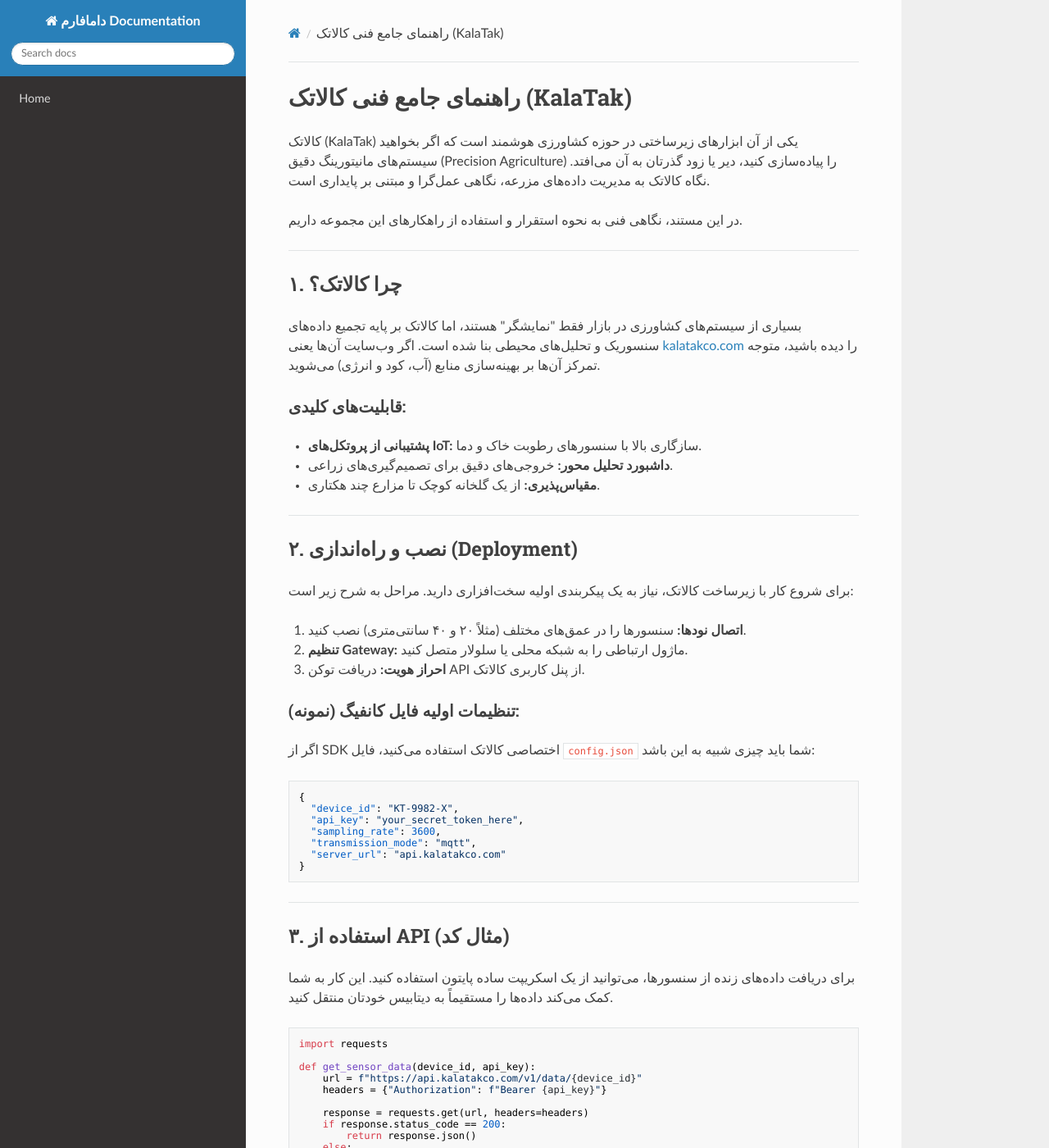
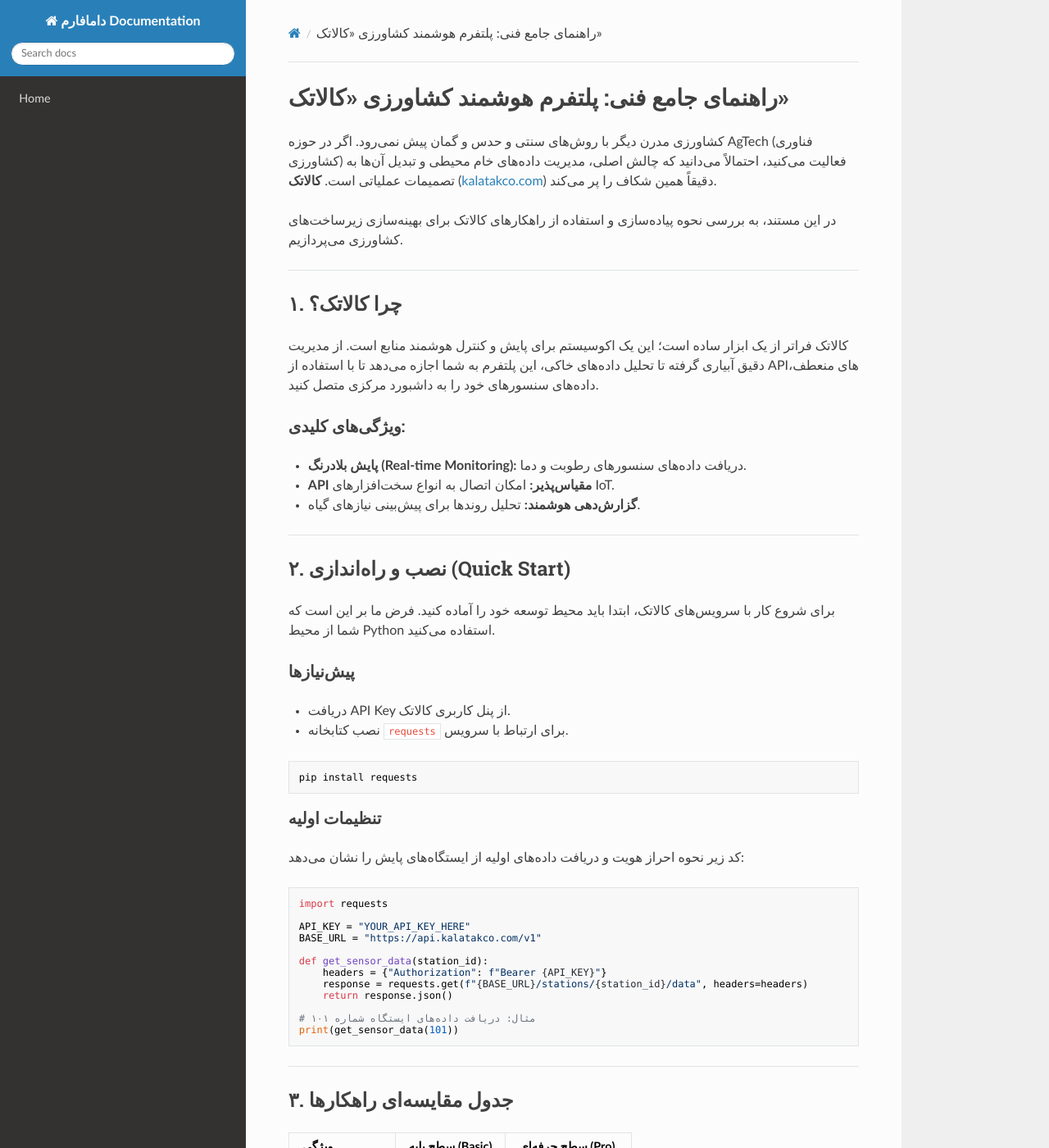
Before and after one commit to sahandsahabi553-prog/terraform-google-semantic-docs, an MkDocs documentation site: the page built from docs/کالاتک.md, in a window 1280 px wide and 1400 px high. Shown: the whole window at 82% size. Built offline with MkDocs 1.6.1, drawn with Linux system fonts in a browser that asks for light colours; nearby versions of some CDN libraries; some of the changed text lies outside the part shown.

Commit message:
Doc: کالاتک

````diff
--- a/docs/کالاتک.md
+++ b/docs/کالاتک.md
@@ -1,88 +1,93 @@
-# راهنمای جامع فنی کالاتک (KalaTak)
+# راهنمای جامع فنی: پلتفرم هوشمند کشاورزی «کالاتک»
 
-کالاتک (KalaTak) یکی از آن ابزارهای زیرساختی در حوزه کشاورزی هوشمند است که اگر بخواهید سیستم‌های مانیتورینگ دقیق (Precision Agriculture) را پیاده‌سازی کنید، دیر یا زود گذرتان به آن می‌افتد. نگاه کالاتک به مدیریت داده‌های مزرعه، نگاهی عمل‌گرا و مبتنی بر پایداری است.
+کشاورزی مدرن دیگر با روش‌های سنتی و حدس و گمان پیش نمی‌رود. اگر در حوزه AgTech (فناوری کشاورزی) فعالیت می‌کنید، احتمالاً می‌دانید که چالش اصلی، مدیریت داده‌های خام محیطی و تبدیل آن‌ها به تصمیمات عملیاتی است. **کالاتک** ([kalatakco.com](https://www.kalatakco.com)) دقیقاً همین شکاف را پر می‌کند.
 
-در این مستند، نگاهی فنی به نحوه استقرار و استفاده از راهکارهای این مجموعه داریم.
+در این مستند، به بررسی نحوه پیاده‌سازی و استفاده از راهکارهای کالاتک برای بهینه‌سازی زیرساخت‌های کشاورزی می‌پردازیم.
 
 ---
 
 ## ۱. چرا کالاتک؟
-بسیاری از سیستم‌های کشاورزی در بازار فقط "نمایشگر" هستند، اما کالاتک بر پایه تجمیع داده‌های سنسوریک و تحلیل‌های محیطی بنا شده است. اگر وب‌سایت آن‌ها یعنی [kalatakco.com](https://www.kalatakco.com) را دیده باشید، متوجه تمرکز آن‌ها بر بهینه‌سازی منابع (آب، کود و انرژی) می‌شوید.
+کالاتک فراتر از یک ابزار ساده است؛ این یک اکوسیستم برای پایش و کنترل هوشمند منابع است. از مدیریت دقیق آبیاری گرفته تا تحلیل داده‌های خاکی، این پلتفرم به شما اجازه می‌دهد تا با استفاده از APIهای منعطف، داده‌های سنسورهای خود را به داشبورد مرکزی متصل کنید.
 
-### قابلیت‌های کلیدی:
-*   **پشتیبانی از پروتکل‌های IoT:** سازگاری بالا با سنسورهای رطوبت خاک و دما.
-*   **داشبورد تحلیل محور:** خروجی‌های دقیق برای تصمیم‌گیری‌های زراعی.
-*   **مقیاس‌پذیری:** از یک گلخانه کوچک تا مزارع چند هکتاری.
+### ویژگی‌های کلیدی:
+*   **پایش بلادرنگ (Real-time Monitoring):** دریافت داده‌های سنسورهای رطوبت و دما.
+*   **API مقیاس‌پذیر:** امکان اتصال به انواع سخت‌افزارهای IoT.
+*   **گزارش‌دهی هوشمند:** تحلیل روندها برای پیش‌بینی نیازهای گیاه.
 
 ---
 
-## ۲. نصب و راه‌اندازی (Deployment)
-برای شروع کار با زیرساخت کالاتک، نیاز به یک پیکربندی اولیه سخت‌افزاری دارید. مراحل به شرح زیر است:
+## ۲. نصب و راه‌اندازی (Quick Start)
 
-1.  **اتصال نودها:** سنسورها را در عمق‌های مختلف (مثلاً ۲۰ و ۴۰ سانتی‌متری) نصب کنید.
-2.  **تنظیم Gateway:** ماژول ارتباطی را به شبکه محلی یا سلولار متصل کنید.
-3.  **احراز هویت:** دریافت توکن API از پنل کاربری کالاتک.
+برای شروع کار با سرویس‌های کالاتک، ابتدا باید محیط توسعه خود را آماده کنید. فرض ما بر این است که شما از محیط Python استفاده می‌کنید.
 
-### تنظیمات اولیه فایل کانفیگ (نمونه):
-اگر از SDK اختصاصی کالاتک استفاده می‌کنید، فایل `config.json` شما باید چیزی شبیه به این باشد:
+### پیش‌نیازها
+*   دریافت API Key از پنل کاربری کالاتک.
+*   نصب کتابخانه `requests` برای ارتباط با سرویس.
 
-```json
-{
-  "device_id": "KT-9982-X",
-  "api_key": "your_secret_token_here",
-  "sampling_rate": 3600,
-  "transmission_mode": "mqtt",
-  "server_url": "api.kalatakco.com"
-}
+```bash
+pip install requests
+```
+
+### تنظیمات اولیه
+کد زیر نحوه احراز هویت و دریافت داده‌های اولیه از ایستگاه‌های پایش را نشان می‌دهد:
+
+```python
+import requests
+
+API_KEY = "YOUR_API_KEY_HERE"
+BASE_URL = "https://api.kalatakco.com/v1"
+
+def get_sensor_data(station_id):
+    headers = {"Authorization": f"Bearer {API_KEY}"}
+    response = requests.get(f"{BASE_URL}/stations/{station_id}/data", headers=headers)
+    return response.json()
+
+# مثال: دریافت داده‌های ایستگاه شماره ۱۰۱
+print(get_sensor_data(101))
 ```
 
 ---
 
-## ۳. استفاده از API (مثال کد)
-برای دریافت داده‌های زنده از سنسورها، می‌توانید از یک اسکریپت ساده پایتون استفاده کنید. این کار به شما کمک می‌کند داده‌ها را مستقیماً به دیتابیس خودتان منتقل کنید.
+## ۳. جدول مقایسه‌ای راهکارها
 
-```python
-import requests
-
-def get_sensor_data(device_id, api_key):
-    url = f"https://api.kalatakco.com/v1/data/{device_id}"
-    headers = {"Authorization": f"Bearer {api_key}"}
-
-    response = requests.get(url, headers=headers)
-    if response.status_code == 200:
-        return response.json()
-    else:
-        raise Exception("خطا در دریافت داده از سرور کالاتک")
-
-# استفاده
-data = get_sensor_data("KT-9982-X", "MY_API_KEY")
-print(f"رطوبت خاک: {data['soil_moisture']}%")
-```
+| ویژگی | سطح پایه (Basic) | سطح حرفه‌ای (Pro) |
+| :--- | :--- | :--- |
+| تعداد ایستگاه | تا ۵ عدد | نامحدود |
+| نرخ به‌روزرسانی | هر ۱ ساعت | هر ۵ دقیقه |
+| تحلیل داده | پایه | پیشرفته (AI-Driven) |
+| پشتیبانی فنی | ایمیل | اختصاصی/تلفنی |
 
 ---
 
-## ۴. جدول مقایسه‌ای وضعیت سنسورها
+## ۴. مثال کاربردی: اتوماسیون آبیاری
+یکی از کاربردی‌ترین پیاده‌سازی‌های کالاتک، کنترل شیرهای برقی بر اساس رطوبت خاک است.
 
-| وضعیت سنسور | کد رنگی | اقدام پیشنهادی |
-| :--- | :--- | :--- |
-| **Optimal** | سبز | آبیاری در حد معمول |
-| **Stress** | زرد | افزایش تناوب آبیاری |
-| **Critical** | قرمز | مداخله فوری سیستم |
-| **Offline** | خاکستری | بررسی اتصال ماژول |
+```python
+def check_irrigation_logic(moisture_level):
+    threshold = 30.0  # درصد رطوبت بحرانی
+    if moisture_level < threshold:
+        trigger_valve("OPEN")
+        print("آبیاری فعال شد.")
+    else:
+        print("رطوبت در سطح مطلوب است.")
+```
 
 ---
 
 ## ۵. سوالات متداول (FAQ)
 
-**آیا داده‌های کالاتک در حالت آفلاین ذخیره می‌شوند؟**
-بله، سخت‌افزارهای کالاتک دارای حافظه داخلی هستند. در صورت قطع اینترنت، داده‌ها تا ۷۲ ساعت ذخیره شده و پس از برقراری مجدد اتصال، سینک (Sync) می‌شوند.
+**آیا کالاتک با سنسورهای برندهای دیگر سازگار است؟**
+بله، کالاتک برای ارتباط با پروتکل‌های استاندارد (مانند LoRaWAN و MQTT) طراحی شده است. کافی است داده‌ها را به Endpointهای ما ارسال کنید.
 
-**آیا امکان اتصال به سیستم‌های اتوماسیون آبیاری وجود دارد؟**
-قطعاً. کالاتک از طریق خروجی‌های رله (Relay) و وب‌هوک‌ها به راحتی با شیرهای برقی و تایمرهای صنعتی یکپارچه می‌شود.
+**امنیت داده‌ها چگونه تضمین می‌شود؟**
+تمام ارتباطات از طریق پروتکل HTTPS و با استفاده از توکن‌های JWT (JSON Web Token) رمزنگاری شده است.
 
-**بهترین فاصله برای نصب سنسورها چقدر است؟**
-این بستگی به نوع بافت خاک و محصول دارد. پیشنهاد من همیشه این است که در مناطق با تراکم ریشه بالا، حداقل دو سنسور مجاور هم قرار دهید تا خطای احتمالی سنسورها (Sensor Drift) را متوجه شوید.
+**در صورت قطع اینترنت، داده‌ها چه می‌شوند؟**
+بیشتر سخت‌افزارهای پیشنهادی کالاتک دارای حافظه داخلی (Buffer) هستند که پس از اتصال مجدد، داده‌ها را سینک (Sync) می‌کنند.
 
 ---
 
-*نکته فنی: همواره به یاد داشته باشید که در محیط‌های کشاورزی، نوسانات ولتاژ دشمن اصلی بردهای الکترونیکی است؛ حتماً از رگولاتورهای مناسب استفاده کنید.*
+## سخن پایانی
+کشاورزی هوشمند یعنی حذف آزمون و خطا. اگر در مسیر هوشمندسازی مزرعه یا گلخانه خود هستید، پیشنهاد می‌کنم ابتدا مستندات کامل‌تر را در [سایت کالاتک](https://www.kalatakco.com) مطالعه کنید. اگر سوال فنی خاصی دارید، تیم پشتیبانی آن‌ها در مواجهه با چالش‌های سخت‌افزاری بسیار خوش‌برخورد و حرفه‌ای عمل می‌کنند.
+
+*موفق باشید در مسیر بهره‌وری بیشتر!*
````
